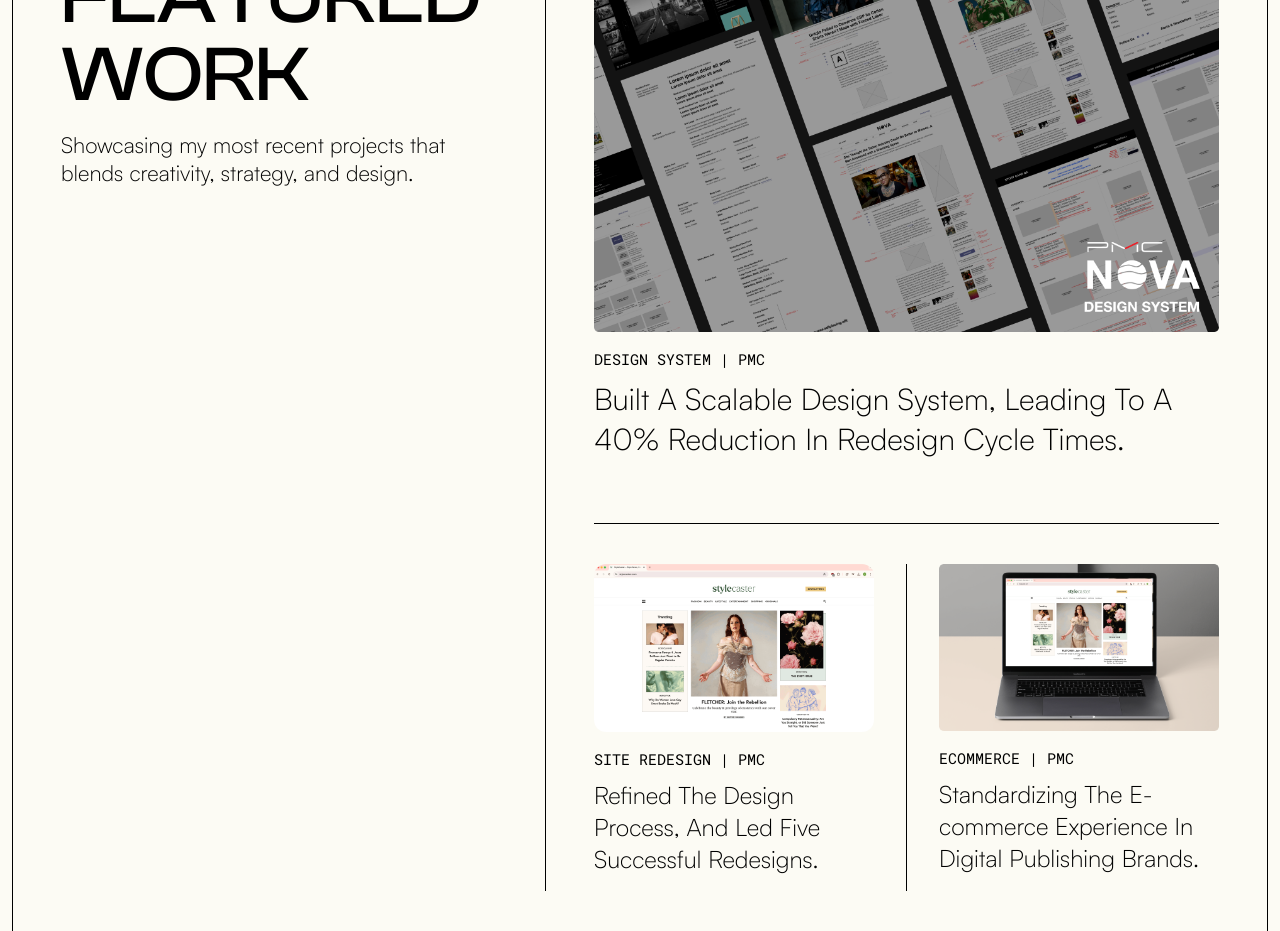
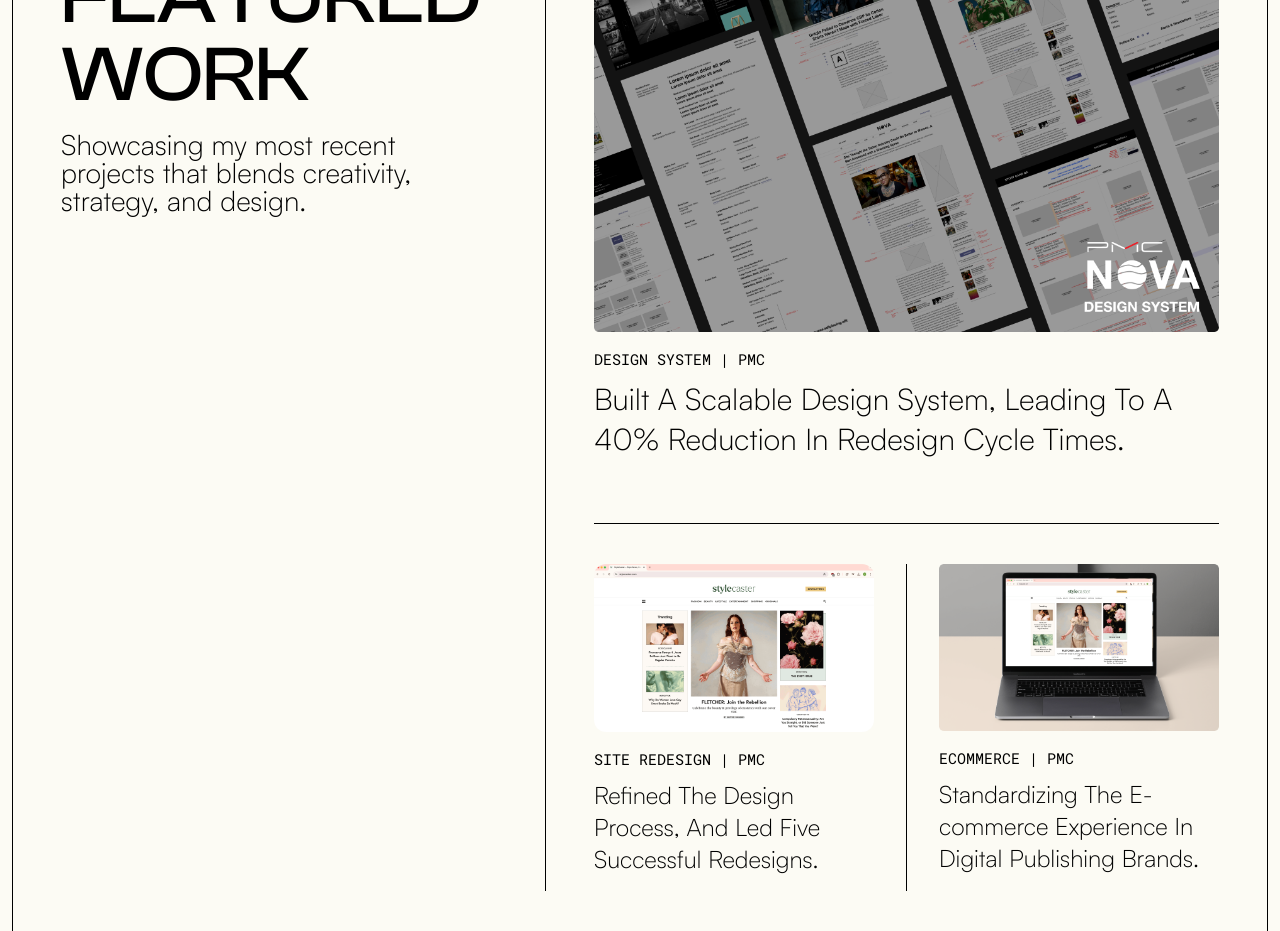
Before and after one commit to ezekieljkang/kimjchir-portfolio, a Next.js app: page /kimjchir-portfolio/ in a window 1280 px wide. Shown: the part 1000-1931 px from the top of the page. Built offline with nearby package versions, Linux system fonts and the light colour scheme.

Commit message:
Update Projects.tsx

```diff
--- a/components/Projects.tsx
+++ b/components/Projects.tsx
@@ -10,7 +10,7 @@ const Projects = () => {
   <div className='border-b border-black md:flex md:justify-between pb-[3.5rem]'>
     <div className='flex-1 md:pr-[4rem] md:sticky md:top-5 h-full'>
       <h2 className='text-[40px] md:text-left md:text-[78px] font-[500] pb-[1rem] font-clashDisplay leading-[78px]'>FEATURED WORK</h2>
-      <p className='font-satoshi font-extralight leading-7 text-[22px] pb-[2rem]'>
+      <p className='font-satoshi font-light leading-7 text-[22px] md:text-[28px] pb-[2rem]'>
         Showcasing my most recent projects that blends creativity, strategy, and design.
       </p>
     </div>
```
